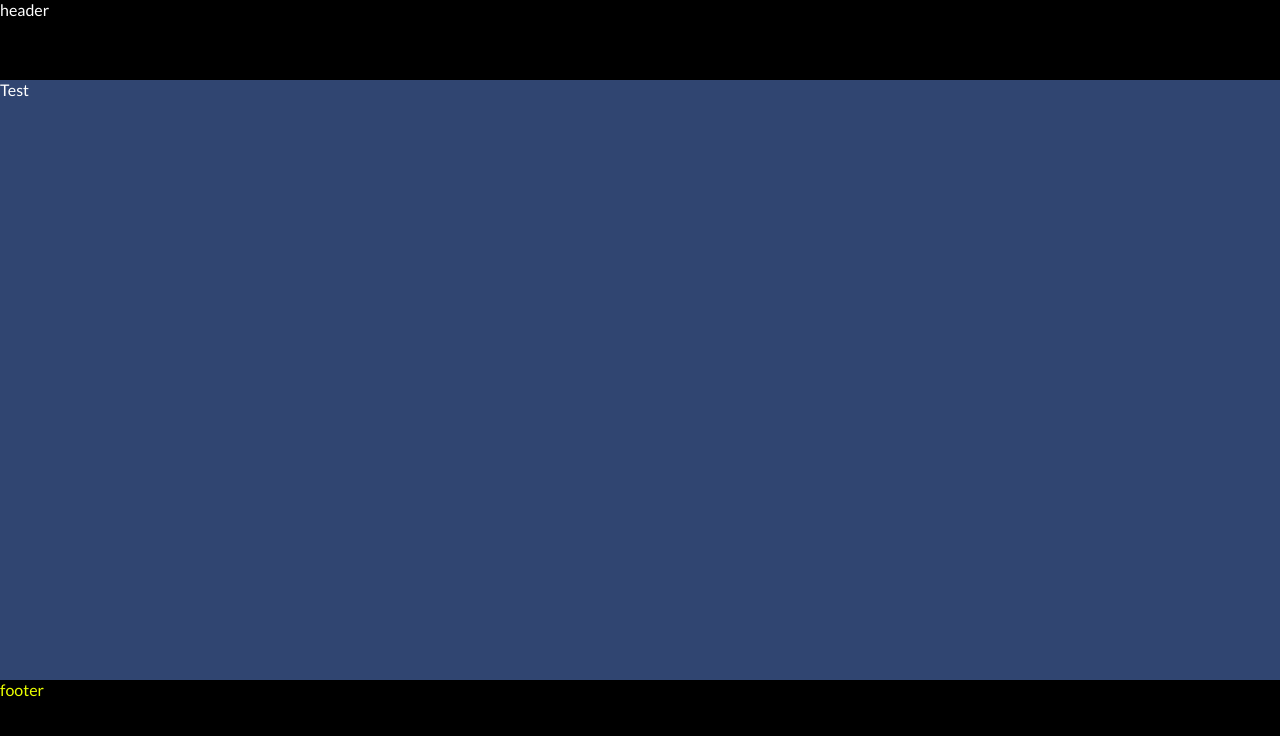
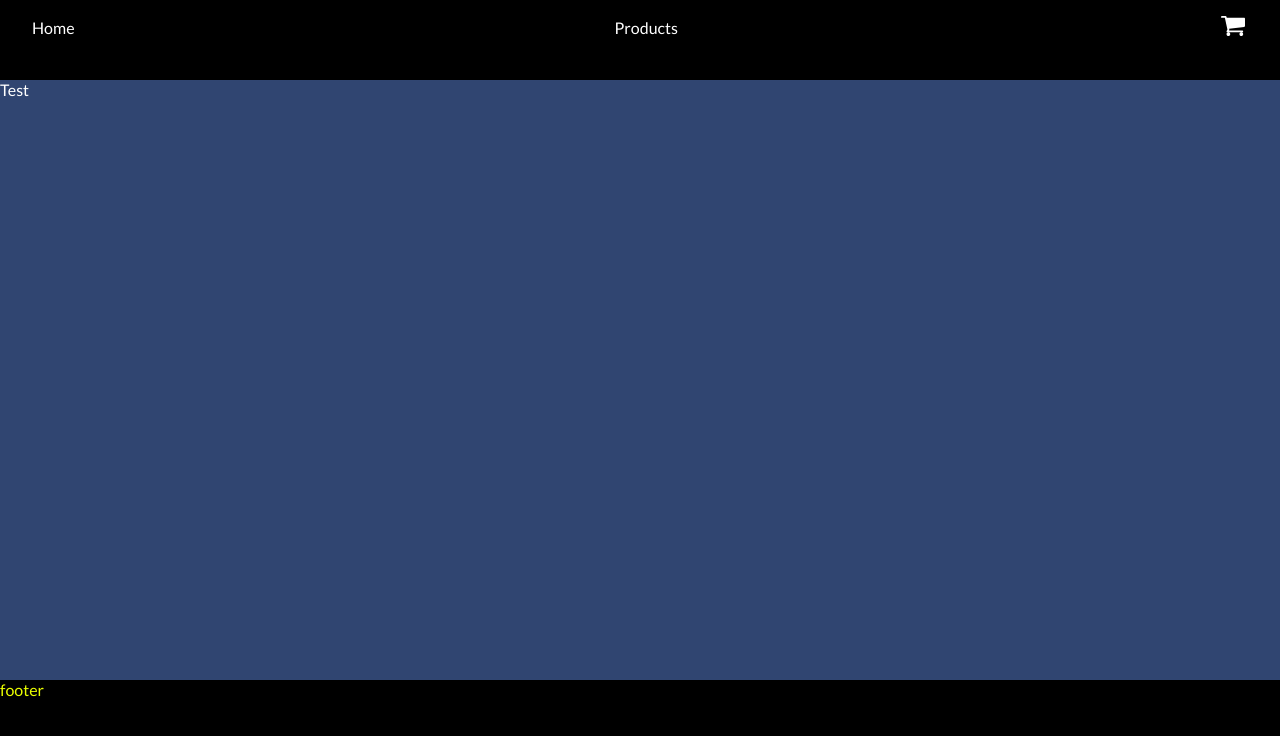
Before and after one commit to Stricker1990/softswiss-test-task, a React (Create React App) app: page / in a window 1280 px wide. Shown: the top 736 px of the page. Built offline with nearby package versions, Linux system fonts and the light colour scheme.

Commit message:
added navbar

```diff
--- a/src/App.js
+++ b/src/App.js
@@ -4,7 +4,17 @@ function App() {
   return (
     <div className="container">
       <header>
-        header
+      <nav class="navbar">
+        <ul>
+          <li><a href="#">Home</a></li>
+          <li><a href="#">Products</a></li>
+          <li><a href="#">
+            <svg height="20" width="30" xmlns="http://www.w3.org/2000/svg">
+              <image height="20" width="30" href="cart.svg" alt="Cart"/>
+            </svg>
+          </a></li>
+        </ul>
+      </nav>
       </header>
       <main>
         <test>Test</test>
--- a/src/App.scss
+++ b/src/App.scss
@@ -28,3 +28,17 @@ footer {
   background-color: $color-black;
   color: $color-yellow;
 }
+
+.navbar > ul {
+  display: flex;
+  flex-direction: row;
+  justify-content: space-between;
+  align-items: center;
+  padding: 0 2rem;
+  list-style-type: none;
+}
+
+.navbar > ul > li > a {
+  color: $color-white;
+  text-decoration: none;
+}
```
Also changed, not shown: public/cart.svg (added).
